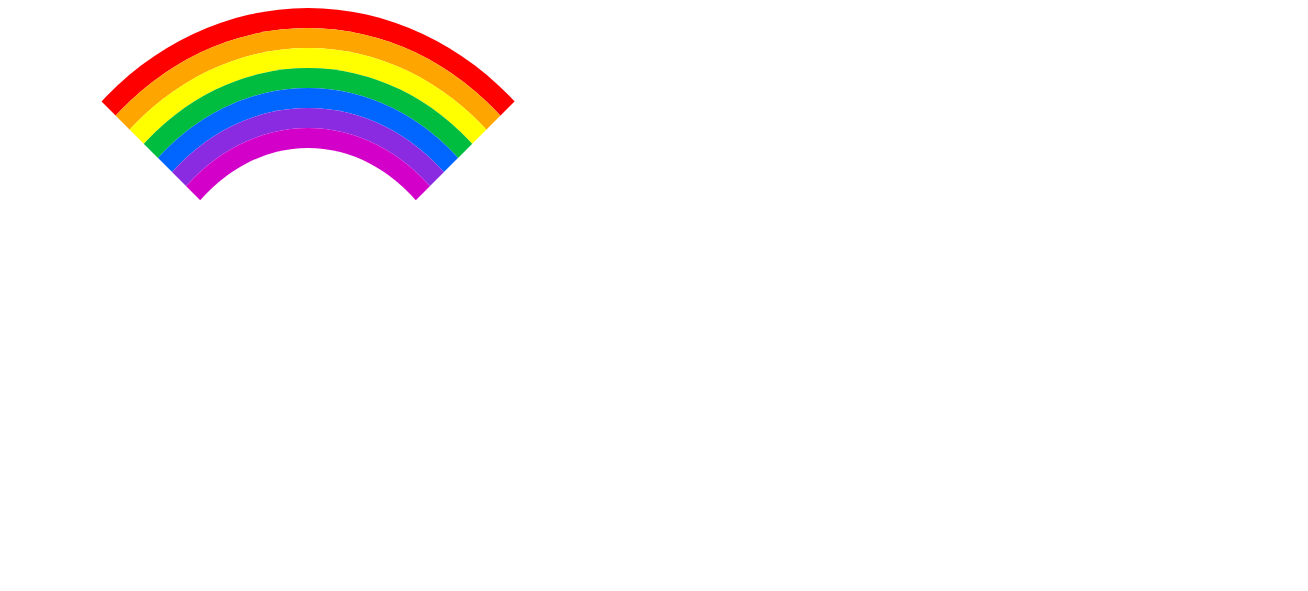
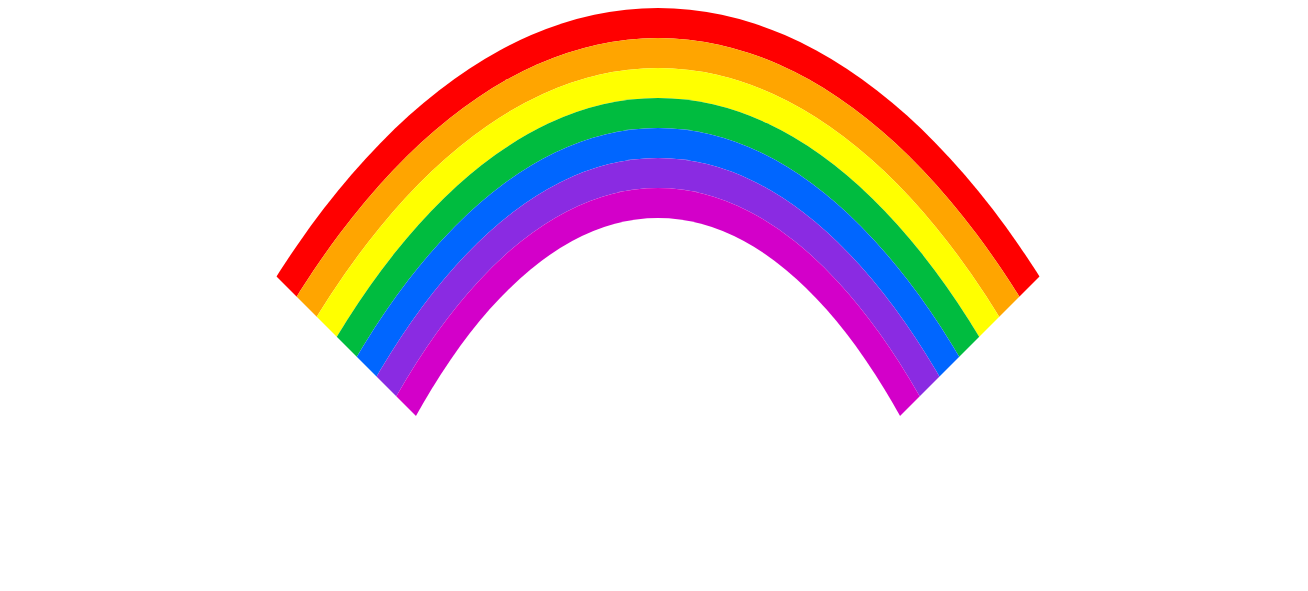
Before and after one commit to atienosonia/Rainbow, a plain HTML site: page index.html in a window 1280 px wide. Shown: the top 591 px of the page, 1308 px wide, since content can reach past the window. Drawn offline with Linux system fonts and the light colour scheme.

Commit message:
adjust size

```diff
--- a/main.css
+++ b/main.css
@@ -1,9 +1,9 @@
 div {
-  border: 20px solid #000; /* this is short hand for setting
+  border: 30px solid #000; /* this is short hand for setting
                             the border's width, its type, and color */
   display: inline-block; /* a way of positioning elements */
-  min-width: 20em; /* the two min styles make the shape */
-  min-height: 25em; /* of the divs oblong*/
+  min-width: 55em; /* the two min styles make the shape */
+  min-height: 150em; /* of the divs oblong*/
   border-radius: 50%; /* this makes the normally square div round */
   border-left-color: transparent; /* these remove the color from the left side */
   border-right-color: transparent; /* the right side */
```
